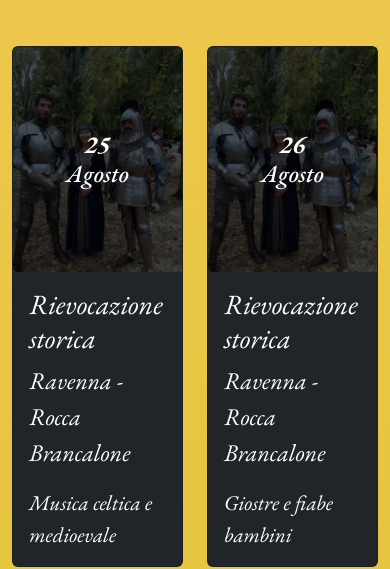
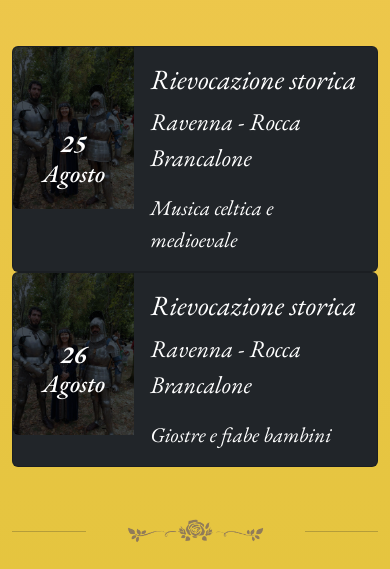
Before and after one commit to DavideTimo/Amata-Brancaleone, a plain HTML site: page Event.html in a window 390 px wide. Shown: the part 603-1172 px from the top of the page. Drawn offline with nearby package versions, Linux system fonts and the light colour scheme.

Commit message:
modifiche varie ed eventuali

```diff
--- a/Event.html
+++ b/Event.html
@@ -57,14 +57,14 @@
     <section class="mt-5">
         <div class="container">
             <div class="row">
-                <div class="col-6">
+                <div class="col-12 col-lg-6 mb-sm-3">
                     <div class="card text-white bg-dark" style="max-width: 540px;">
                         <div class="row g-0">
-                            <div class="col-md-4" style="position: relative;">
+                            <div class="col-4 col-md-4" style="position: relative;">
                                 <img src="Image/Rievocazione Storica - Gli armati e la nobildonna.jpg" class="img-fluid rounded-start" alt="Immagine Evento 1" style="mix-blend-mode: overlay;">
                                 <h2 class="testoSopraImg"> <strong>25</strong> <br> Agosto</h2>
                             </div>
-                            <div class="col-md-8">
+                            <div class="col-8 col-md-8">
                                 <div class="card-body">
                                     <h3 class="card-title display-6">Rievocazione storica</h5>
                                     <p class="card-text ">Ravenna - Rocca Brancalone</p>
@@ -74,14 +74,14 @@
                         </div>
                     </div>
                 </div>
-                <div class="col-6">
+                <div class="col-12 col-lg-6">
                     <div class="card text-white bg-dark" style="max-width: 540px;">
                         <div class="row g-0">
-                            <div class="col-md-4" style="position: relative;">
+                            <div class="col-4 col-md-4" style="position: relative;">
                                 <img src="Image/Rievocazione Storica - Gli armati e la nobildonna.jpg" class="img-fluid rounded-start" alt="Immagine Evento 1" style="mix-blend-mode: overlay;">
                                 <h2 class="testoSopraImg"> <strong>26</strong> <br> Agosto</h2>
                             </div>
-                            <div class="col-md-8">
+                            <div class="col-8 col-md-8">
                                 <div class="card-body">
                                     <h3 class="card-title display-6">Rievocazione storica</h5>
                                     <p class="card-text ">Ravenna - Rocca Brancalone</p>
@@ -91,8 +91,6 @@
                         </div>
                     </div>
                 </div>
-
-
             </div>
         </div>
     </section>
```
